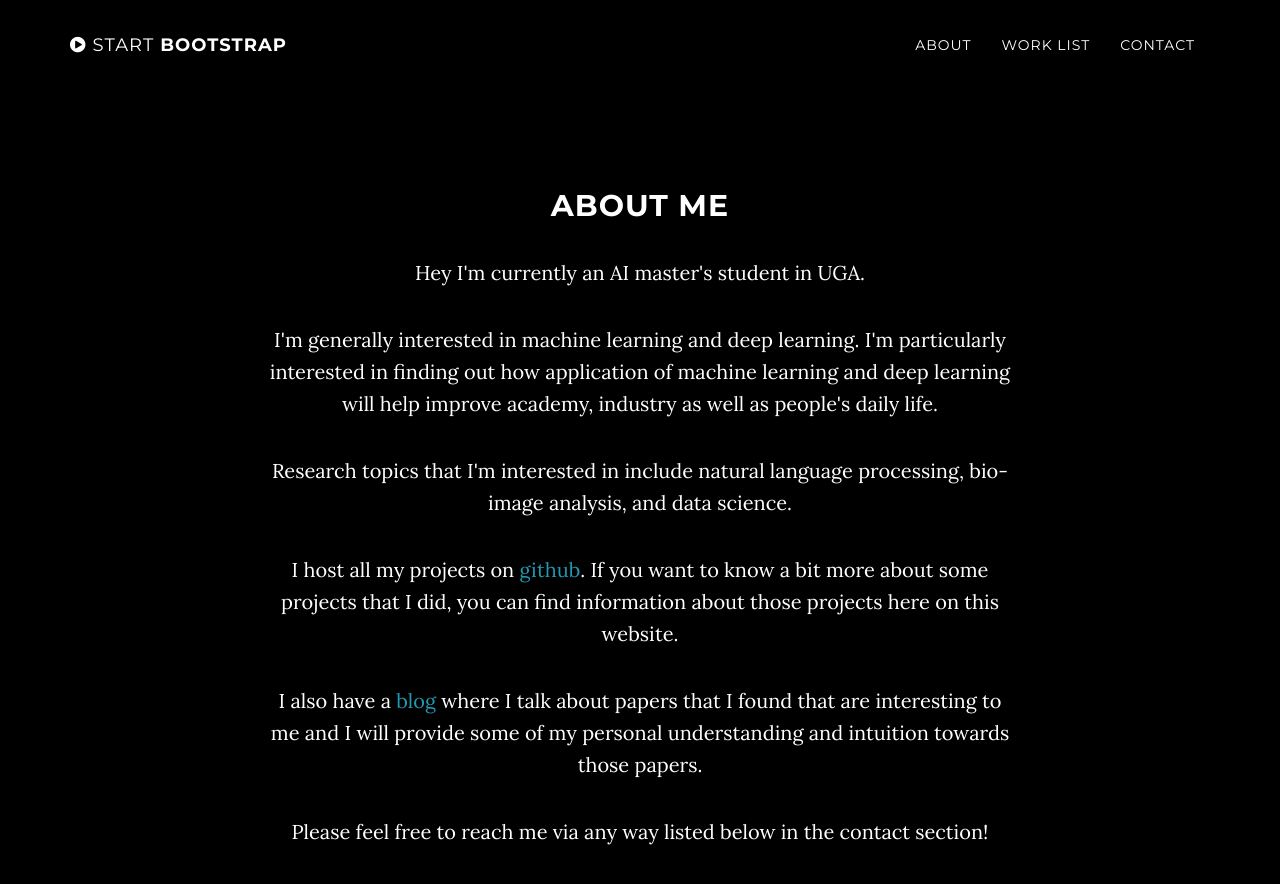
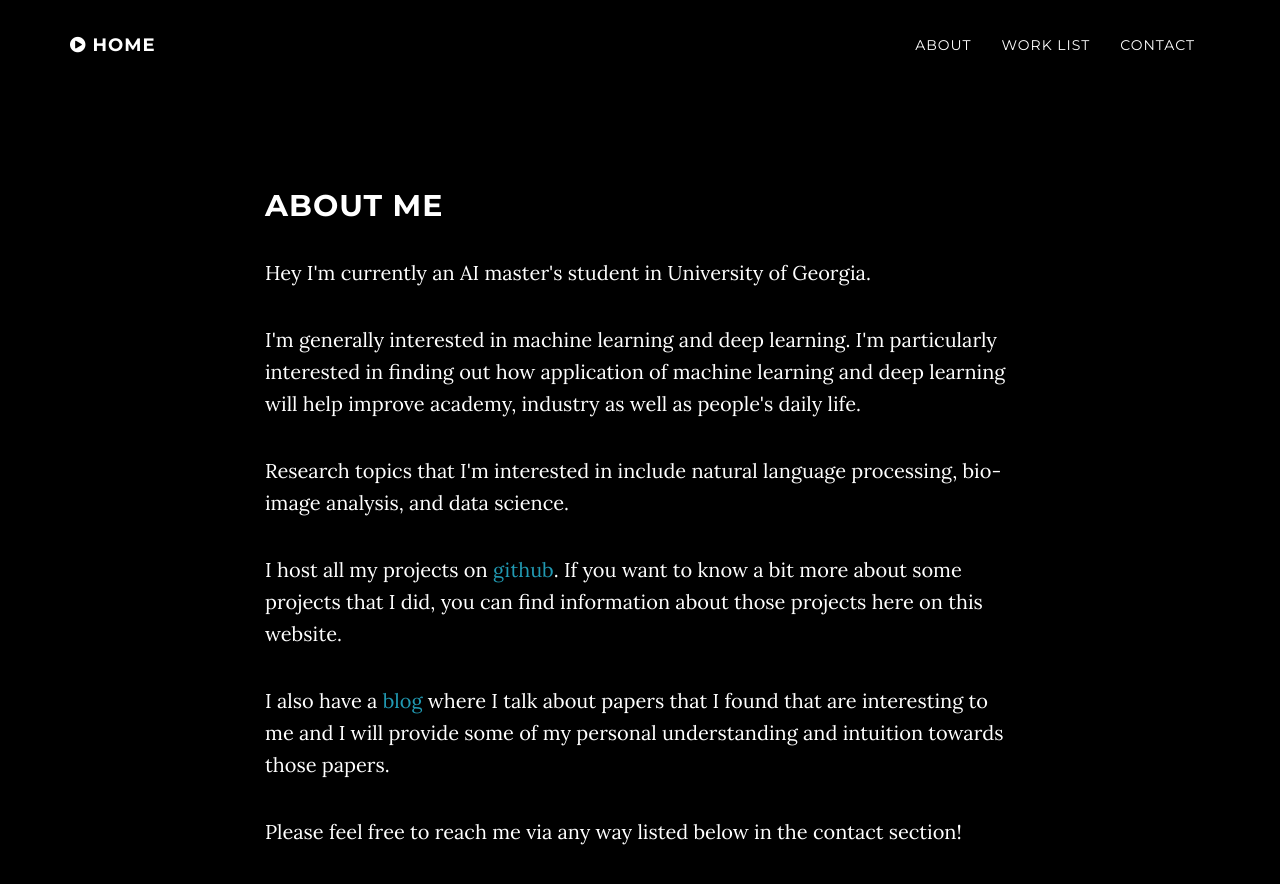
Before and after one commit to WeiwenXu21/WeiwenXu21.github.io, a Jekyll site: the page built from index.html, in a window 1280 px wide and 900 px high, scrolled down 911 px. Shown: the top 884 px of the window. Built offline with Jekyll 4.4.1, drawn with Linux system fonts in a browser that asks for light colours.

Commit message:
update nav

```diff
--- a/_includes/about.html
+++ b/_includes/about.html
@@ -1,9 +1,9 @@
     <!-- About Section -->
-    <section id="about" class="container content-section text-center">
+    <section id="about" class="container content-section text-left">
         <div class="row">
             <div class="col-lg-8 col-lg-offset-2">
                 <h2>About Me</h2>
-                <p>Hey I'm currently an AI master's student in UGA.</p>
+                <p>Hey I'm currently an AI master's student in University of Georgia.</p>
                 <p>I'm generally interested in machine learning and deep learning. I'm particularly interested in finding out how application of machine learning and deep learning will help improve academy, industry as well as people's daily life.</p>
                 <p>Research topics that I'm interested in include natural language processing, bio-image analysis, and data science.</p>
                 <p>I host all my projects on <a href="https://github.com/WeiwenXu21">github</a>. If you want to know a bit more about some projects that I did, you can find information about those projects here on this website.</p>
--- a/_includes/nav.html
+++ b/_includes/nav.html
@@ -6,7 +6,7 @@
                     <i class="fa fa-bars"></i>
                 </button>
                 <a class="navbar-brand page-scroll" href="#page-top">
-                    <i class="fa fa-play-circle"></i>  <span class="light">Start</span> Bootstrap
+                    <i class="fa fa-play-circle"></i>  HOME
                 </a>
             </div>
 
```
